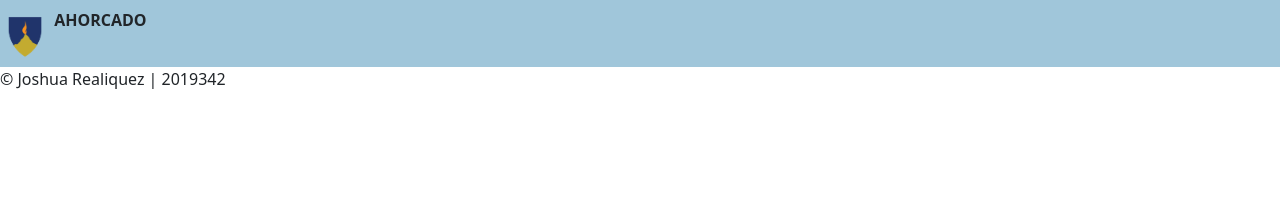
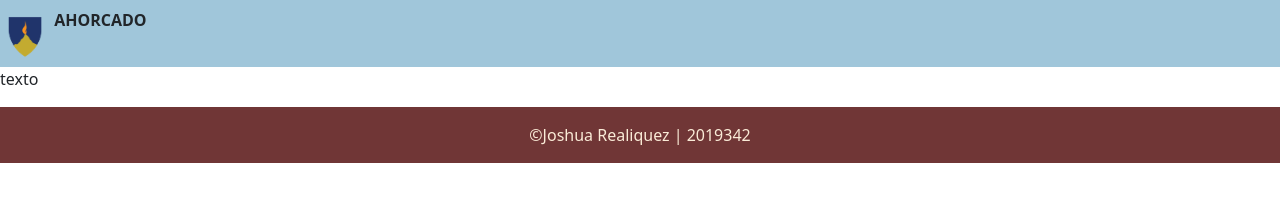
Before and after one commit to jrealiquez-2019342/ahorcadoSexto, a plain HTML site: page index.html in a window 1280 px wide. Drawn offline with nearby package versions, Linux system fonts and the light colour scheme.

Commit message:
Commit con boostrap en footer

```diff
--- a/index.html
+++ b/index.html
@@ -1,30 +1,42 @@
 <!DOCTYPE html>
 <html lang="es">
+
 <head>
     <meta charset="UTF-8">
     <meta name="viewport" content="width=device-width, initial-scale=1.0">
     <script src="./index.js"></script>
-    <script src="https://cdn.jsdelivr.net/npm/bootstrap@5.3.2/dist/js/bootstrap.bundle.min.js" integrity="sha384-C6RzsynM9kWDrMNeT87bh95OGNyZPhcTNXj1NW7RuBCsyN/o0jlpcV8Qyq46cDfL" crossorigin="anonymous"></script>
-    <link href="https://cdn.jsdelivr.net/npm/bootstrap@5.3.2/dist/css/bootstrap.min.css" rel="stylesheet" integrity="sha384-T3c6CoIi6uLrA9TneNEoa7RxnatzjcDSCmG1MXxSR1GAsXEV/Dwwykc2MPK8M2HN" crossorigin="anonymous">
+    <script src="https://cdn.jsdelivr.net/npm/bootstrap@5.3.2/dist/js/bootstrap.bundle.min.js"
+        integrity="sha384-C6RzsynM9kWDrMNeT87bh95OGNyZPhcTNXj1NW7RuBCsyN/o0jlpcV8Qyq46cDfL"
+        crossorigin="anonymous"></script>
+    <link href="https://cdn.jsdelivr.net/npm/bootstrap@5.3.2/dist/css/bootstrap.min.css" rel="stylesheet"
+        integrity="sha384-T3c6CoIi6uLrA9TneNEoa7RxnatzjcDSCmG1MXxSR1GAsXEV/Dwwykc2MPK8M2HN" crossorigin="anonymous">
+
     <title>Ahorcado - Sexto</title>
+</head>
 
-</head>
 <body>
     <header>
         <nav class="navbar" style="background-color: #A0C6DA;">
             <div class="container-center">
-                <img src="./logoKinal.png" alt="Logo Kinal" width="50" height="50" class="d-inline-block align-text-top">
+                <img src="./images/logoKinal.png" alt="Logo Kinal" width="50" height="50"
+                    class="d-inline-block align-text-top">
                 <b>AHORCADO</b>
             </div>
-          </nav>
+        </nav>
     </header>
     <main>
         <section>
-
+            <p>texto</p>
         </section>
     </main>
-    <footer>
-        &copy; Joshua Realiquez | 2019342
-    </footer>
+    <div id="footer">
+        <footer class="bg-body-tertiary text-center text-lg-start">
+            <div class="text-center p-3" style="background-color: rgba(79, 6, 6, 0.8); color: antiquewhite;">
+                &copy;Joshua Realiquez | 2019342
+            </div>
+        </footer>
+    </div>
+
 </body>
+
 </html>
--- a/style.css
+++ b/style.css
@@ -0,0 +1,21 @@
+html,
+body {
+    margin: 0;
+    padding: 0;
+    height: 100%;
+}
+
+body {
+    height: 500px;
+    background-image: "./images/logoKinal.png";
+    background-repeat: no-repeat;
+    background-position-x: center;
+    background-position-y: center;
+    background-size: 10rem;
+}
+
+#footer {
+    position: absolute;
+    bottom: 0;
+    width: 100%;
+}
```
Also changed, not shown: images/logoKinal.png (renamed from logoKinal.png).
